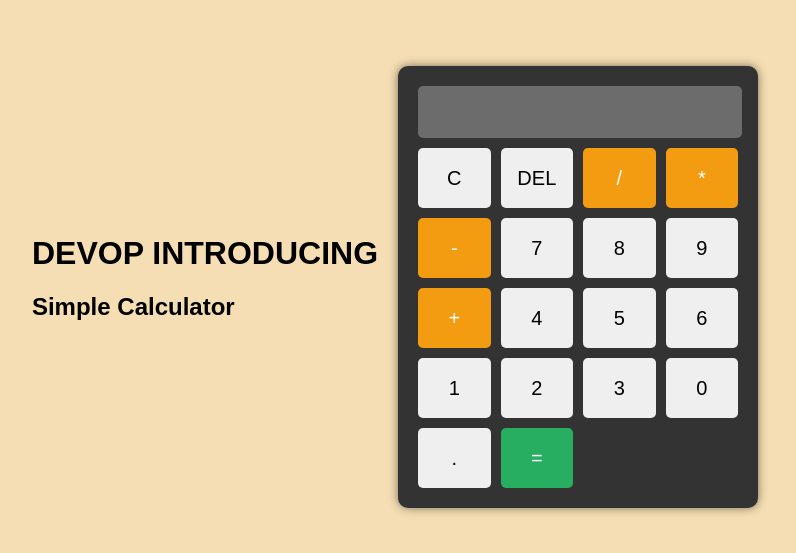
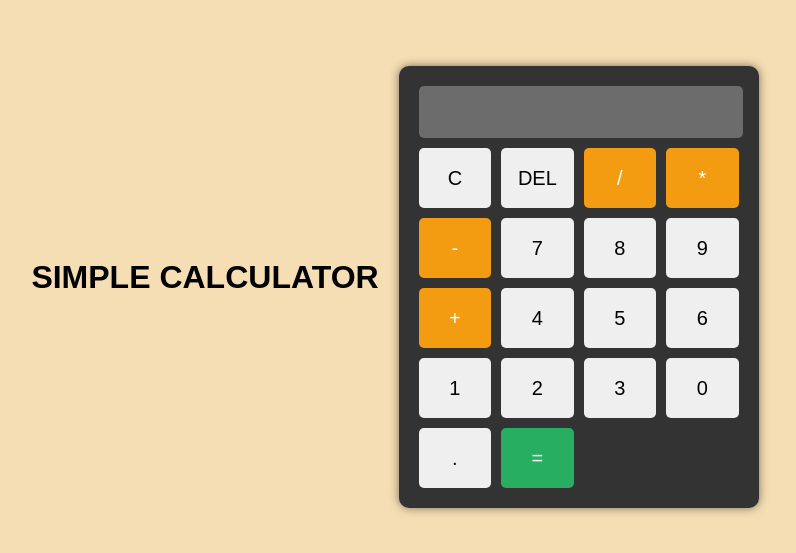
Before and after one commit to rishikaralan/devoprepo, a plain HTML site: page index.html in a window 1280 px wide. Shown: the part 113-666 px from the top of the page, without its empty margins (255-1051 px from the left). Drawn offline with Linux system fonts and the light colour scheme.

Commit message:
Update index.html

```diff
--- a/index.html
+++ b/index.html
@@ -9,8 +9,9 @@
 
 </head>
 <header>
-    <h1>DEVOP INTRODUCING</h1>
-    <h2>Simple Calculator</h2>
+    <div class="topic">
+        <h1>SIMPLE CALCULATOR</h1>
+    </div>
 </header>
 <body>
 <div class="calculator">
```
